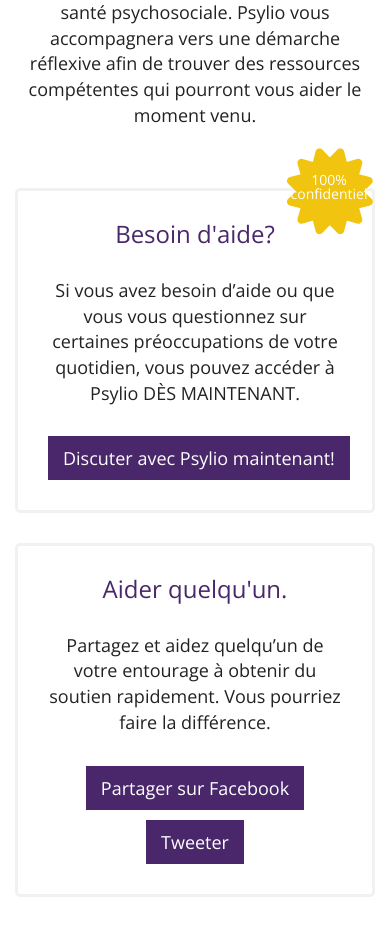
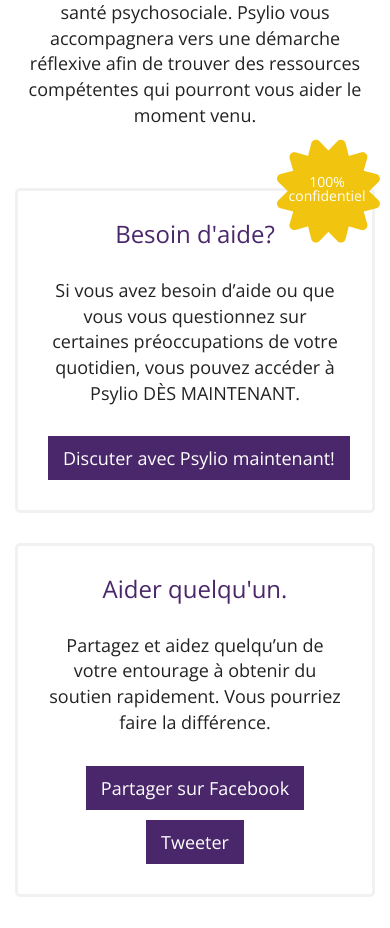
Before and after one commit to ellipsesynergie/jesuispsylio.ca, a plain HTML site: page index.html in a window 390 px wide. Shown: the part 1728-2656 px from the top of the page. Drawn offline with nearby package versions, Linux system fonts and the light colour scheme.

Commit message:
Fix iPhone

```diff
--- a/styles.css
+++ b/styles.css
@@ -298,17 +298,17 @@ body > .twitter-share-button {
 @media only screen and (max-width: 768px) {
 
     .start .how > div .stamp {
-        top: -50px;
-        right: 85px;
+        top: -60px;
+        right: 95px;
     }
 
     .start .how > div .stamp i {
-        font-size: 100px;
+        font-size: 120px;
     }
 
     .start .how > div .stamp span {
-        padding-top: 32px;
-        width: 84px;
+        padding-top: 44px;
+        width: 100px;
         font-size: 14px;
     }
 }
```
